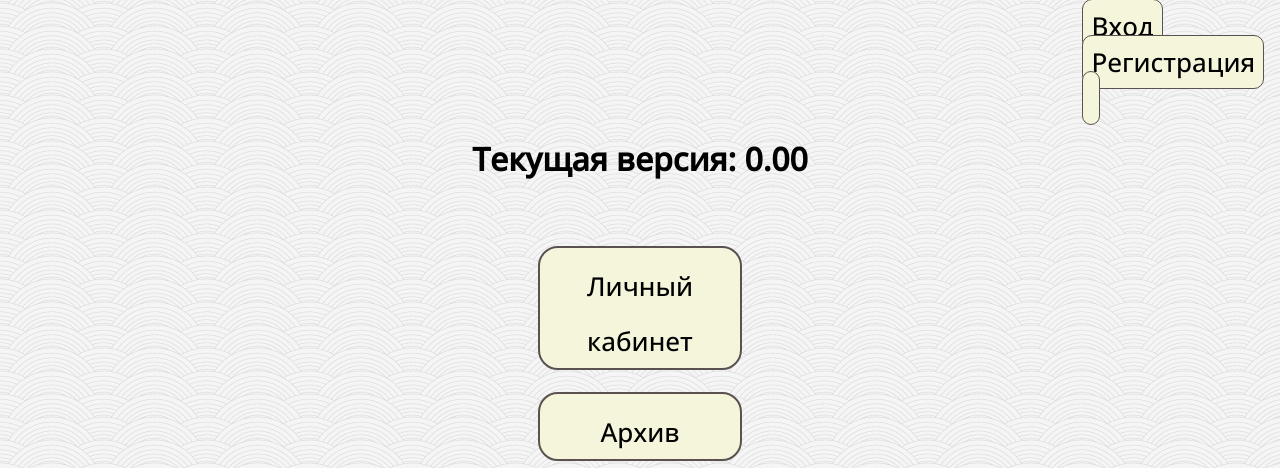
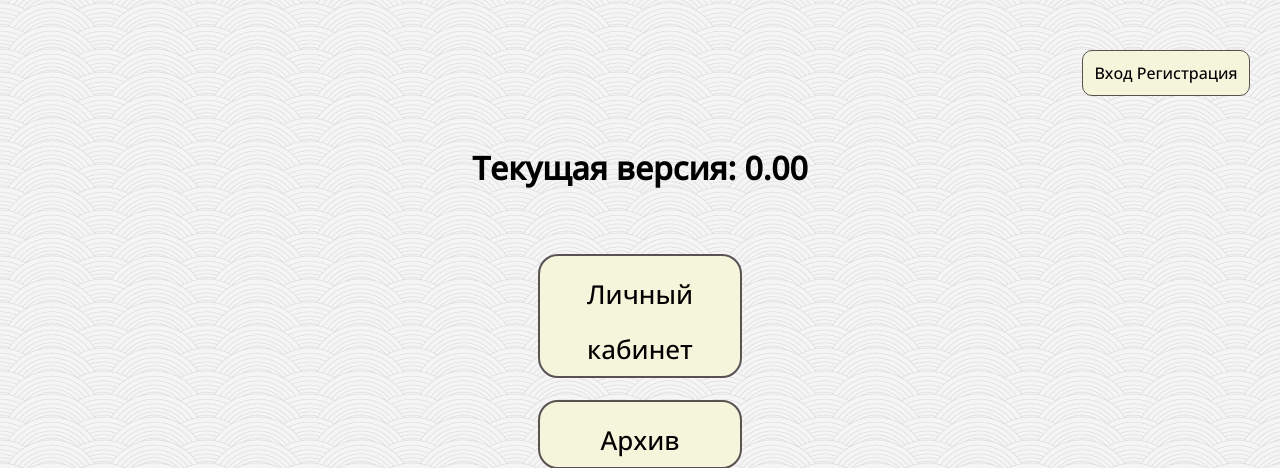
Before and after one commit to N1stDev/EducationalPlatform, a Django app: page / in a window 1280 px wide. Shown: the top 468 px of the page. Run offline with Django 4.2, Linux system fonts and the light colour scheme.

Commit message:
Update index.html

```diff
--- a/main/templates/main/index.html
+++ b/main/templates/main/index.html
@@ -7,12 +7,14 @@
         <link href="{% static 'style.css' %}" rel="stylesheet" type="text/css"/>
     </head>
     <body>
-        <table>
-            <tr>
-                <a href="#blackout_login" class="auth">Вход</button>
-                <a href="#blackout_register" class="auth">Регистрация</button>
-            </tr>
-        </table>
+        <div class="auth">
+            <table>
+                <tr>
+                    <td><a href="#blackout_login" id="top">Вход</a></td>
+                    <td><a href="#blackout_register" id="top">Регистрация</a></td>
+                </tr>
+            </table>
+        </div>
         <div id="blackout_login">
             <div class="pop_up" id="login_window">
                 <form>
```
